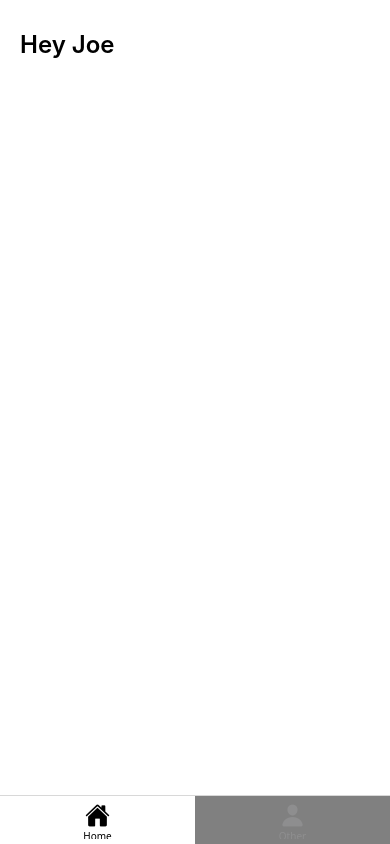
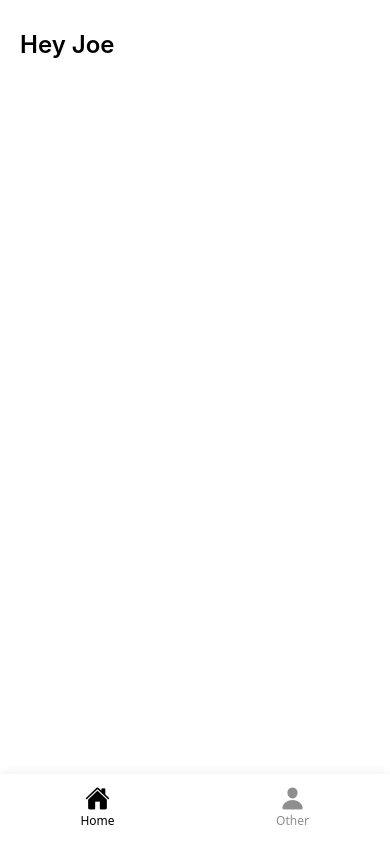
Before and after one commit to naldo1026/fora-react-native, a React Native app: screen /Home in a window 390 px wide. Built offline with nearby package versions, Linux system fonts and the light colour scheme.

Commit message:
added styling to make the bottomnav look more slick

```diff
--- a/navigation/BottomTabs.tsx
+++ b/navigation/BottomTabs.tsx
@@ -27,9 +27,29 @@ const BottomTabs = () => {
 
             return <Ionicons name={iconName as any} size={size} color={color} />
           },
-          tabBarActiveTintColor: "#000",
-          tabBarInactiveBackgroundColor: "gray",
+          tabBarActiveTintColor: "black",
           headerShown: false,
+
+          tabBarStyle: {
+            paddingTop: 5,
+            position: "absolute",
+            bottom: 0,
+            left: 0,
+            right: 0,
+            height: 70,
+            backgroundColor: "white",
+            borderTopWidth: 0,
+            elevation: 10,
+            shadowColor: "#000",
+            shadowOpacity: 0.05,
+            shadowOffset: { width: 0, height: -3 },
+            shadowRadius: 10,
+          },
+
+          tabBarLabelStyle: {
+            fontSize: 12,
+            paddingBottom: 8,
+          },
         })}
       >
         <Tab.Screen name="Home" component={HomeScreen} />
```
